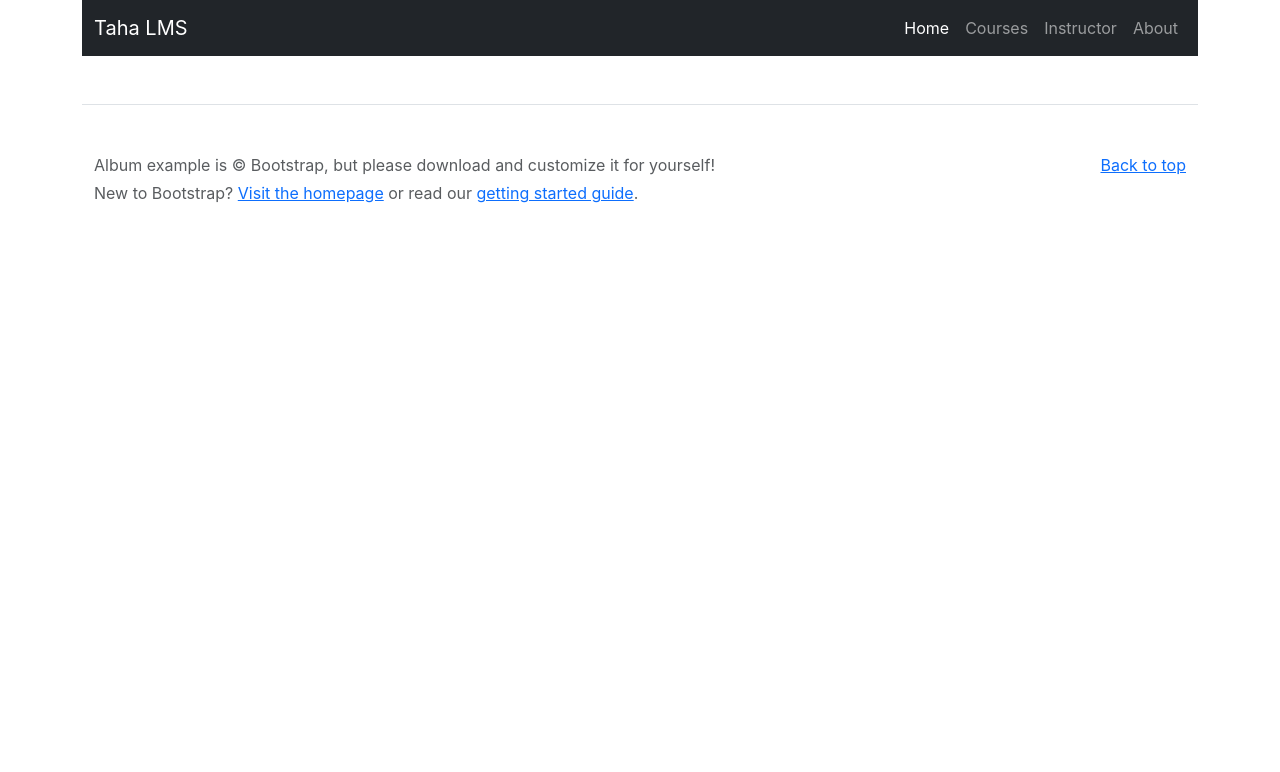
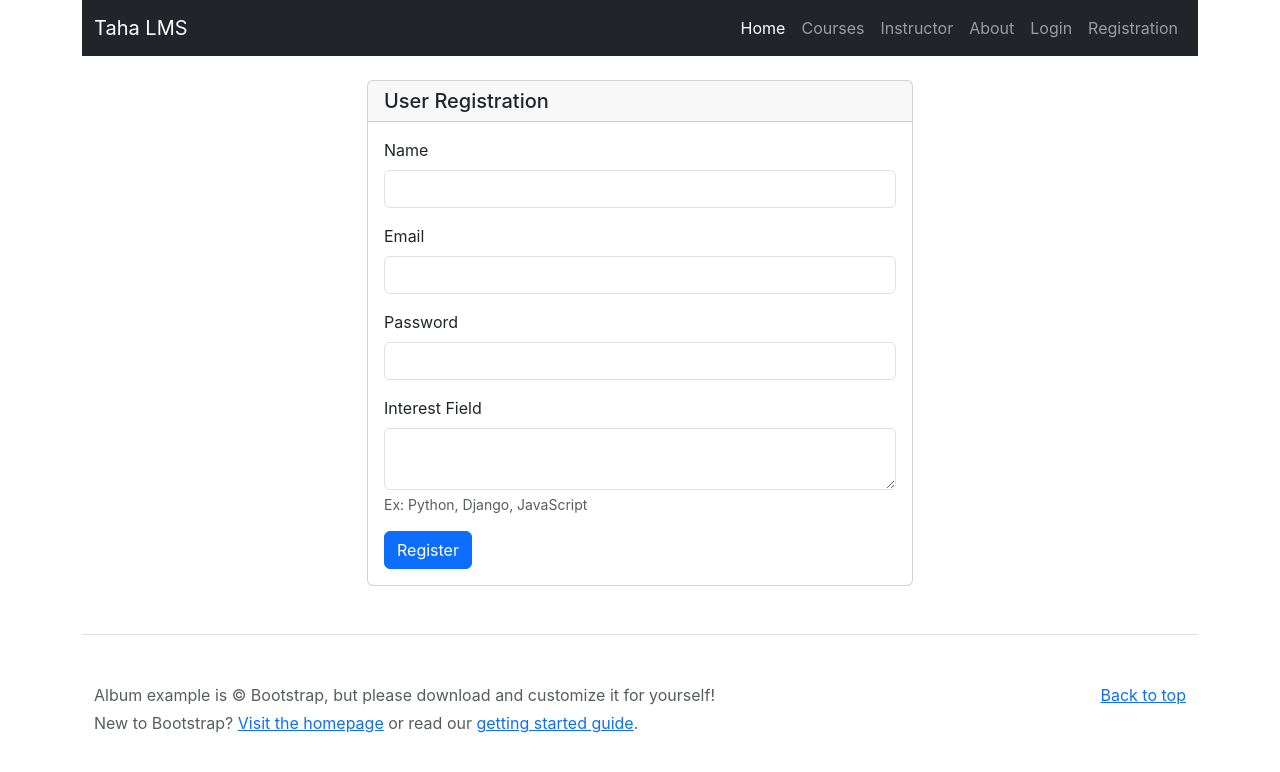
Before and after one commit to thesarwars/LMS_reactJS_django_RF, a React (Create React App) app in the folder lms_frontend/: page /user-reg in a window 1280 px wide. Shown: the top 772 px of the page. Built offline with nearby package versions, Linux system fonts and the light colour scheme.

Commit message:
Login and Reg page design

```diff
--- a/lms_frontend/src/components/coursedetail.js
+++ b/lms_frontend/src/components/coursedetail.js
@@ -25,23 +25,42 @@ function CourseDetails() {
                 </div>
                 <ul className="list-group list-group-flush">
                     <li className="list-group-item">Intro
-                        <button className='btn btn-sm float-end'><i class="bi-youtube"></i></button>
+                        <span className='float-end'>
+                        <span className='me-5'>1h:30m</span>
+                            <button className='btn btn-sm'><i class="bi-youtube"></i></button>
+                        </span>
                     </li>
                     <li className="list-group-item">Intro
-                        <button className='btn btn-sm float-end'><i class="bi-youtube"></i></button>
+                        <span className='float-end'>
+                        <span className='me-5'>1h:30m</span>
+                            <button className='btn btn-sm'><i class="bi-youtube"></i></button>
+                        </span>
                     </li>
                     <li className="list-group-item">Intro
-                        <button className='btn btn-sm float-end'><i class="bi-youtube"></i></button>
+                        <span className='float-end'>
+                        <span className='me-5'>1h:30m</span>
+                            <button className='btn btn-sm'><i class="bi-youtube"></i></button>
+                        </span>
                     </li>
                     <li className="list-group-item">Intro
-                        <button className='btn btn-sm float-end'><i class="bi-youtube"></i></button>
+                        <span className='float-end'>
+                        <span className='me-5'>1h:30m</span>
+                            <button className='btn btn-sm'><i class="bi-youtube"></i></button>
+                        </span>
                     </li>
                     <li className="list-group-item">Intro
-                        <button className='btn btn-sm float-end'><i class="bi-youtube"></i></button>
+                        <span className='float-end'>
+                        <span className='me-5'>1h:30m</span>
+                            <button className='btn btn-sm'><i class="bi-youtube"></i></button>
+                        </span>
                     </li>
                     <li className="list-group-item">Intro
-                        <button className='btn btn-sm float-end'><i className="bi-youtube"></i></button>
+                        <span className='float-end'>
+                        <span className='me-5'>1h:30m</span>
+                            <button className='btn btn-sm'><i class="bi-youtube"></i></button>
+                        </span>
                     </li>
+
                 </ul>
             </div>
             {/* End Course Videos */}
--- a/lms_frontend/src/components/header.js
+++ b/lms_frontend/src/components/header.js
@@ -14,6 +14,8 @@ function Header() {
               <a className="nav-link" href="#">Courses</a>
               <a className="nav-link" href="#">Instructor</a>
               <Link className="nav-link" to="/about">About</Link>
+              <Link className="nav-link" to="/user-login">Login</Link>
+              <Link className="nav-link" to="/user-reg">Registration</Link>
             </div>
           </div>
         </div>
--- a/lms_frontend/src/components/main.js
+++ b/lms_frontend/src/components/main.js
@@ -4,7 +4,8 @@ import Header from './header';
 import Footer from './footer';
 import {Route, Routes as Switch} from 'react-router-dom';
 import CourseDetails from './coursedetail';
-
+import Login from './user/login';
+import Registration from './user/registration';
 
 function Main() {
     return (
@@ -14,6 +15,8 @@ function Main() {
             <Route path='/' element={<Home />}></Route>
             <Route path='/about' element={<About />}></Route>
             <Route path='/coursedetails/:course_id' element={<CourseDetails />}></Route>
+            <Route path='/user-login' element={<Login />}></Route>
+            <Route path='/user-reg' element={<Registration />}></Route>
         </Switch>
         <Footer />
       </div>
--- /dev/null
+++ b/lms_frontend/src/components/user/login.js
@@ -0,0 +1,33 @@
+import { Link } from "react-router-dom";
+
+
+function Login() {
+    return(
+        <div className="container mt-4">
+            <div className="col-6 offset-3">
+                <div className="card">
+                    <h5 className="card-header">User Login</h5>
+                    <div className="card-body">
+                    <form>
+                        <div className="mb-3">
+                            <label for="exampleInputEmail1" className="form-label">Username</label>
+                            <input type="email" className="form-control"/>
+                        </div>
+                        <div className="mb-3">
+                            <label for="exampleInputPassword1" className="form-label">Password</label>
+                            <input type="password" className="form-control" id="exampleInputPassword1"/>
+                        </div>
+                        <div className="mb-3 form-check">
+                            <input type="checkbox" className="form-check-input" id="exampleCheck1"/>
+                            <label className="form-check-label" for="exampleCheck1">Remember Me</label>
+                        </div>
+                        <button type="submit" className="btn btn-primary">Login</button>
+                    </form>
+                    </div>
+                </div>
+            </div>
+        </div>
+    )
+}
+
+export default Login;
--- /dev/null
+++ b/lms_frontend/src/components/user/registration.js
@@ -0,0 +1,38 @@
+import { Link } from "react-router-dom";
+
+
+function Registration() {
+    return(
+        <div className="container mt-4">
+            <div className="col-6 offset-3">
+                <div className="card">
+                    <h5 className="card-header">User Registration</h5>
+                    <div className="card-body">
+                        <form>
+                            <div className="mb-3">
+                                <label for="exampleInputEmail1" className="form-label">Name</label>
+                                <input type="text" className="form-control"/>
+                            </div>
+                            <div className="mb-3">
+                                <label for="exampleInputEmail1" className="form-label">Email</label>
+                                <input type="email" className="form-control"/>
+                            </div>
+                            <div className="mb-3">
+                                <label for="exampleInputPassword1" className="form-label">Password</label>
+                                <input type="password" className="form-control" id="exampleInputPassword1"/>
+                            </div>
+                            <div className="mb-3">
+                                <label for="exampleInputEmail1" class="form-label">Interest Field</label>
+                                <textarea className="form-control"></textarea>
+                                <div id="emailHelp" className="form-text">Ex: Python, Django, JavaScript</div>
+                            </div>
+                            <button type="submit" className="btn btn-primary">Register</button>
+                        </form>
+                    </div>
+                </div>
+            </div>
+        </div>
+    )
+}
+
+export default Registration;
```
